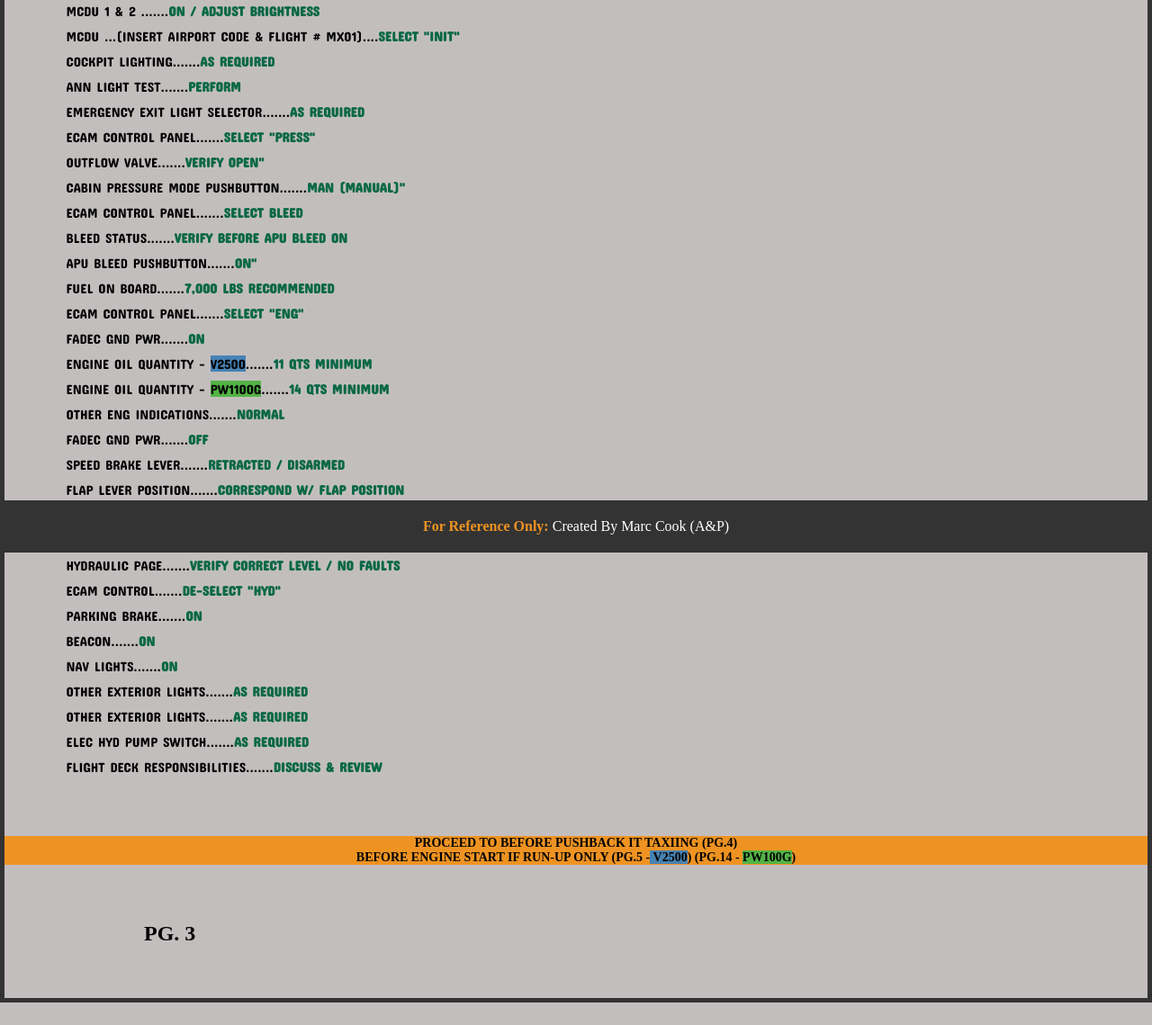
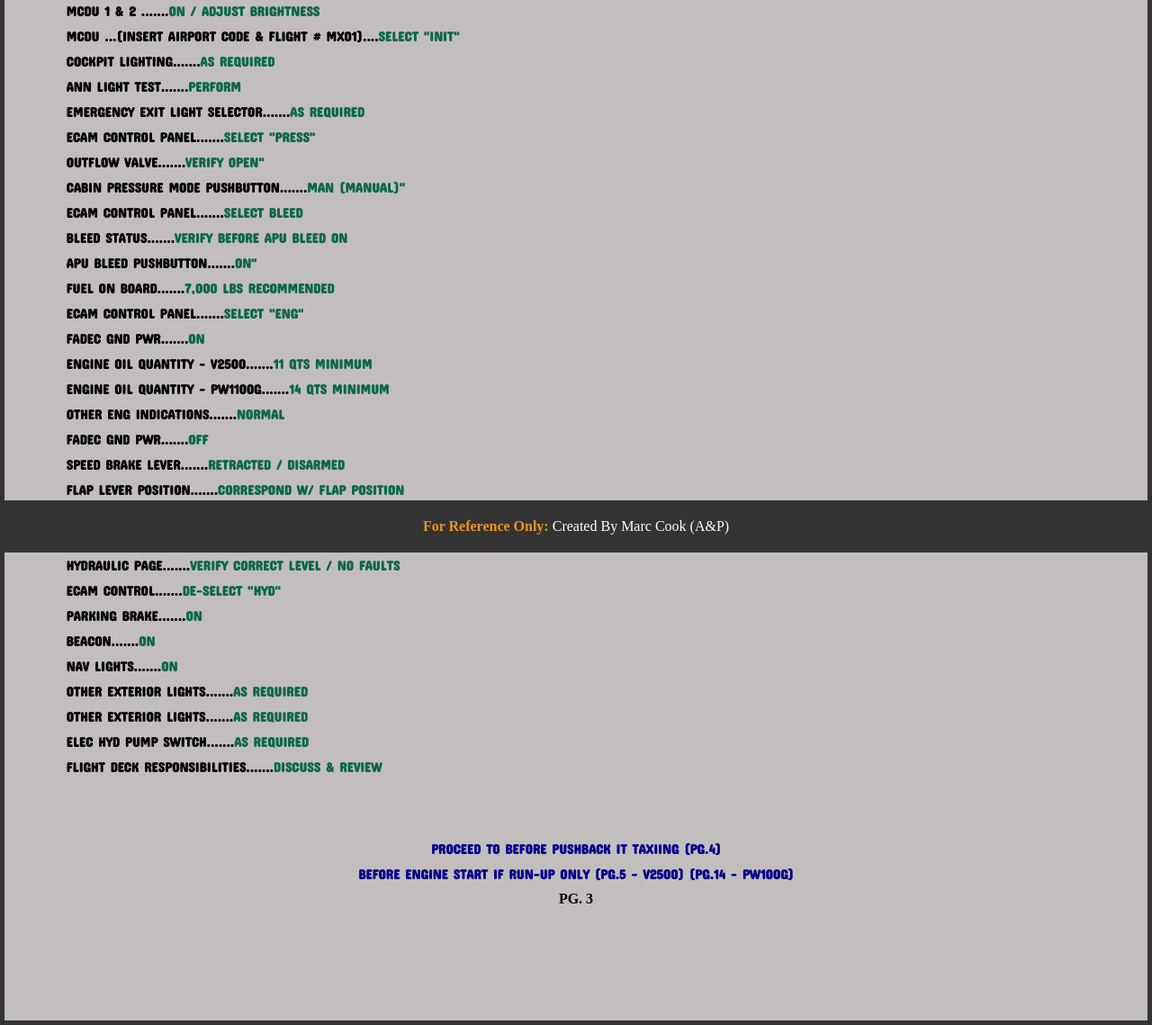
Before and after one commit to Marcc24k/RunTaxiChecklist, a plain HTML site: page cockpitPrep.html in a window 1280 px wide. Shown: the part 186-1325 px from the top of the page at 90% size. Before the commit the page ends 1300 px from the top, so only its background shows below. Drawn offline with nearby package versions, Linux system fonts and the light colour scheme.

Commit message:
Some major fix's. Looking clean so far!

```diff
--- a/cockpitPrep.html
+++ b/cockpitPrep.html
@@ -25,71 +25,72 @@
 
 </head>
 
-<!-- WRAPPER -->
+
 
 <body>
-  <div class="wrapper">
 
 
 
 
 
-    <!-- Main Container -->
+
+    <!-- PARENT CONTAINER -->
     <div id="container">
 
       <!--  Main Header  -->
-      <header>
-        <h1 class="header">Cockpit Preperation</h1>
-      </header>
+    <h1 class="header">Cockpit Preperation</h1>
+
 
 
 
 
       <!----Towing, Run up Taxi Container----->
-      <section class="column">
+      <!-- CHILD ONE CONTAINER -->
+      <div class="column">
 
 
 
 
-        <div class="listItems" id="apuBatPush">RMP 1 & 2.......<strong>CHECK ON</strong></div>
-        <div class="listItems" id="apuMasterSwitch">ACP 1 & 2.......<strong>VHF 1/2 & INT</strong></div>
-        <div class="listItems" id="apuBatPush">ADIRUS.......<strong>ALIGN IN NAV</strong></div>
-        <div class="listItems" id="apuExtig">MCDU 1 & 2 .......<strong>ON / ADJUST BRIGHTNESS</strong></div>
-        <div class="listItems" id="apuFireTest">MCDU ...(INSERT AIRPORT CODE & FLIGHT # MX01)....<strong>SELECT "INIT"</strong></div>
-        <div class="listItems" id="apuExtig">COCKPIT LIGHTING</span>.......<strong>AS REQUIRED</strong></div>
-        <div class="listItems" id="apuGenPush">ANN LIGHT TEST.......<strong>PERFORM</strong></div>
-        <div class="listItems" id="apuStartPush">EMERGENCY EXIT LIGHT SELECTOR.......<strong>AS REQUIRED</strong></div>
-        <div class="listItems" id="ventPanel">ECAM CONTROL PANEL.......<strong>SELECT "PRESS"</strong></div>
-        <div class="listItems" id="ventPanel">OUTFLOW VALVE.......<strong>VERIFY OPEN"</strong></div>
-        <div class="listItems" id="ventPanel">CABIN PRESSURE MODE PUSHBUTTON.......<strong>MAN (MANUAL)"</strong></div>
-        <div class="listItems" id="ventPanel">ECAM CONTROL PANEL.......<strong>SELECT BLEED</strong></div>
-        <div class="listItems" id="ventPanel">BLEED STATUS.......<strong>VERIFY BEFORE APU BLEED ON</strong></div>
-        <div class="listItems" id="ventPanel">APU BLEED PUSHBUTTON.......<strong>ON"</strong></div>
-        <div class="listItems" id="ventPanel">FUEL ON BOARD.......<strong>7,000 LBS RECOMMENDED</strong></div>
-        <div class="listItems" id="ventPanel">ECAM CONTROL PANEL.......<strong>SELECT "ENG"</strong></div>
-        <div class="listItems" id="ventPanel">FADEC GND PWR.......<strong>ON</strong></div>
-        <div class="listItems" id="ventPanel">ENGINE OIL QUANTITY - <span class="iaeEngine" >V2500</span>.......<strong>11 QTS MINIMUM</strong></div>
-        <div class="listItems" id="ventPanel">ENGINE OIL QUANTITY - <span class="pratWhitney" >PW1100G</span>.......<strong>14 QTS MINIMUM</strong></div>
-        <div class="listItems" id="apuExtig">OTHER ENG INDICATIONS.......<strong>NORMAL</strong></div>
-        <div class="listItems" id="apuExtig">FADEC GND PWR.......<strong>OFF</strong></div>
-        <div class="listItems" id="apuExtig">SPEED BRAKE LEVER.......<strong>RETRACTED / DISARMED</strong></div>
-        <div class="listItems" id="apuExtig">FLAP LEVER POSITION.......<strong>CORRESPOND W/ FLAP POSITION</strong></div>
-        <div class="listItems" id="apuExtig">RUDDER TRIM.......<strong>RESET / CHECK</strong></div>
-        <div class="listItems" id="apuExtig">ECAM CONTROL.......<strong>SELECT "HYD"</strong></div>
-        <div class="listItems" id="apuExtig">HYDRAULIC PAGE.......<strong>VERIFY CORRECT LEVEL / NO FAULTS</strong></div>
-        <div class="listItems" id="apuExtig">ECAM CONTROL.......<strong>DE-SELECT "HYD"</strong></div>
-        <div class="listItems" id="apuExtig">PARKING BRAKE.......<strong>ON</strong></div>
-        <div class="listItems" id="apuExtig">BEACON.......<strong>ON</strong></div>
-        <div class="listItems" id="apuExtig">NAV LIGHTS.......<strong>ON</strong></div>
-        <div class="listItems" id="apuExtig">OTHER EXTERIOR LIGHTS.......<strong>AS REQUIRED</strong></div>
-        <div class="listItems" id="apuExtig">OTHER EXTERIOR LIGHTS.......<strong>AS REQUIRED</strong></div>
-        <div class="listItems" id="apuExtig">ELEC HYD PUMP SWITCH.......<strong>AS REQUIRED</strong></div>
-        <div class="listItems" id="apuExtig">FLIGHT DECK RESPONSIBILITIES.......<strong>DISCUSS & REVIEW</strong></div>
+        <h5 class="listItems" id="apuBatPush">RMP 1 & 2.......<strong>CHECK ON</strong></h5>
+        <h5 class="listItems" id="apuMasterSwitch">ACP 1 & 2.......<strong>VHF 1/2 & INT</strong></h5>
+        <h5 class="listItems" id="apuBatPush">ADIRUS.......<strong>ALIGN IN NAV</strong></h5>
+        <h5 class="listItems" id="apuExtig">MCDU 1 & 2 .......<strong>ON / ADJUST BRIGHTNESS</strong></h5>
+        <h5 class="listItems" id="apuFireTest">MCDU ...(INSERT AIRPORT CODE & FLIGHT # MX01)....<strong>SELECT "INIT"</strong></h5>
+        <h5 class="listItems" id="apuExtig">COCKPIT LIGHTING.......<strong>AS REQUIRED</strong></h5>
+        <h5 class="listItems" id="apuGenPush">ANN LIGHT TEST.......<strong>PERFORM</strong></h5>
+        <h5 class="listItems" id="apuStartPush">EMERGENCY EXIT LIGHT SELECTOR.......<strong>AS REQUIRED</strong></h5>
+        <h5 class="listItems" id="ventPanel">ECAM CONTROL PANEL.......<strong>SELECT "PRESS"</strong></h5>
+        <h5 class="listItems" id="ventPanel">OUTFLOW VALVE.......<strong>VERIFY OPEN"</strong></h5>
+        <h5 class="listItems" id="ventPanel">CABIN PRESSURE MODE PUSHBUTTON.......<strong>MAN (MANUAL)"</strong></h5>
+        <h5 class="listItems" id="ventPanel">ECAM CONTROL PANEL.......<strong>SELECT BLEED</strong></h5>
+        <h5 class="listItems" id="ventPanel">BLEED STATUS.......<strong>VERIFY BEFORE APU BLEED ON</strong></h5>
+        <h5 class="listItems" id="ventPanel">APU BLEED PUSHBUTTON.......<strong>ON"</strong></h5>
+        <h5 class="listItems" id="ventPanel">FUEL ON BOARD.......<strong>7,000 LBS RECOMMENDED</strong></h5>
+        <h5 class="listItems" id="ventPanel">ECAM CONTROL PANEL.......<strong>SELECT "ENG"</strong></h5>
+        <h5 class="listItems" id="ventPanel">FADEC GND PWR.......<strong>ON</strong></h5>
+        <h5 class="listItems" id="ventPanel">ENGINE OIL QUANTITY - <span class="iaeEngine" >V2500</span>.......<strong>11 QTS MINIMUM</strong></h5>
+        <h5 class="listItems" id="ventPanel">ENGINE OIL QUANTITY - <span class="pratWhitney" >PW1100G</span>.......<strong>14 QTS MINIMUM</strong></h5>
+        <h5 class="listItems" id="apuExtig">OTHER ENG INDICATIONS.......<strong>NORMAL</strong></h5>
+        <h5 class="listItems" id="apuExtig">FADEC GND PWR.......<strong>OFF</strong></h5>
+        <h5 class="listItems" id="apuExtig">SPEED BRAKE LEVER.......<strong>RETRACTED / DISARMED</strong></h5>
+        <h5 class="listItems" id="apuExtig">FLAP LEVER POSITION.......<strong>CORRESPOND W/ FLAP POSITION</strong></h5>
+        <h5 class="listItems" id="apuExtig">RUDDER TRIM.......<strong>RESET / CHECK</strong></h5>
+        <h5 class="listItems" id="apuExtig">ECAM CONTROL.......<strong>SELECT "HYD"</strong></h5>
+        <h5 class="listItems" id="apuExtig">HYDRAULIC PAGE.......<strong>VERIFY CORRECT LEVEL / NO FAULTS</strong></h5>
+        <h5 class="listItems" id="apuExtig">ECAM CONTROL.......<strong>DE-SELECT "HYD"</strong></h5>
+        <h5 class="listItems" id="apuExtig">PARKING BRAKE.......<strong>ON</strong></h5>
+        <h5 class="listItems" id="apuExtig">BEACON.......<strong>ON</strong></h5>
+        <h5 class="listItems" id="apuExtig">NAV LIGHTS.......<strong>ON</strong></h5>
+        <h5 class="listItems" id="apuExtig">OTHER EXTERIOR LIGHTS.......<strong>AS REQUIRED</strong></h5>
+        <h5 class="listItems" id="apuExtig">OTHER EXTERIOR LIGHTS.......<strong>AS REQUIRED</strong></h5>
+        <h5 class="listItems" id="apuExtig">ELEC HYD PUMP SWITCH.......<strong>AS REQUIRED</strong></h5>
+        <h5 class="listItems" id="apuExtig">FLIGHT DECK RESPONSIBILITIES.......<strong>DISCUSS & REVIEW</strong></h5>
 
 
 
 
-      </section>
+      </div>
+
 
 
       <h3 class="proceedNext"> PROCEED TO BEFORE PUSHBACK IT TAXIING (PG.4)</h3>
@@ -115,9 +116,6 @@
     <script src="js/script.js"></script>
 
 
-
-  </div> <!----WRAPPER------>
-
 </body>
 
 </html>
--- a/css/cockpitPrep.css
+++ b/css/cockpitPrep.css
@@ -1,123 +1,112 @@
    /* Reset default styles */
    * {
+      background-color: rgb(195, 190, 190);
       box-sizing: border-box;
       margin: 0px;
       padding: 0px;
-       background-color: rgb(195, 190, 190);
+   }
+/* GLOBAL VARIABLES */
+:root {
+    /* DEFAULT */
+    --black: #000000;
+    /* HEADINGS */
+    --headings: #E9B824;
+    /* PROCEED NEXT */
+    --proceedNext: #00008b;
+    /* STRONG TAGS */
+    --strong: #0A6847;
+    /* WARNING NOTES / CIRCUIT BREAKERS*/
+    --warningsBreakers: #D83F31;
+    /* PARAGRAPH STRONG */
+    --pargraphStrong: #EE9322;
 
 }
-
-/* NEED TO FIX THESE HOVER LINKS COLORS! */
-
+/* YELLOW UPON HOVER */
+ .listItems:hover, a:hover, .proceedNext:hover {
+   color: yellow;
+}
 /* All Link Attributes */
-   a {
-    color: black;
-    text-decoration:none;
+a{
     background-color: transparent;
+    color: var(--black);
+    text-decoration: none;
 }
 
+.header{
+    background-color: #E9B824;
+    border: 2px solid white;
+    border-bottom-color: black;
+    font-size: 1.5em;
+    height: auto;
+    position: relative;
+    text-align: center;
+    width: 100%;
+}
+h5{
+      font-family: "Concert One", sans-serif;
+      font-style: normal;
+      margin:5px;
+      font-size: 15px;
+   }
 
 
 /* Main container */
 #container {
-       height: 1300px;
       border: 5px solid #333333;
+      height: 1325px;
+      position: absolute;
+      width:100%;
     }
-
-
-
-   strong {
-       background-color: #3330;
-       color: #0A6847;
-   }
-
-
-   p strong {
-       color: #EE9322;
-   }
-
-
-   /* Header Attributes */
-   .header {
-       position: relative;
-       border: 2px solid white;
-       font-size: 1.5em;
-       text-align: center;
-       background-color: #E9B824;
-       border-bottom-color: black;
-   }
-
-
-   /* Heading Attributes */
-   h3 {
-       position: relative;
-       width: 100%;
-       /* left: 0px; */
-       text-align: center;
-       font-size: 14px;
-       background-color: #EE9322;
-
-   }
-
-
     /* Main Column Attributes */
 .column {
           display: flex;
+          flex: 1;
+          flex-basis: 100%;
           flex-direction: column;
-       flex-basis: 100%;
-       flex: 1;
           margin: 5%;
+
           /* border: 2px solid red; */
        }
+strong{
+    background-color:#3330;
+    color:  var(--strong);
+ }
+p strong{
+      color: var(--pargraphStrong)
+   }
+/* Heading Attributes */
+/* LIST ITEM HEADINGS */
+ /* PROCEED NEXT */
+ .proceedNext {
+    font-family: "Concert One", sans-serif;
+    font-size: 15px;
 
+    color: var(--proceedNext);
+    padding: 5px;
+    position: relative;
+    text-align: center;
+    width: 100%;
 
-
-
-   /* List Item Attributes  */
-   .listItems {
-       font-family: "Concert One", sans-serif;
-       font-weight: 400;
-       font-style: normal;
-       font-size: 15px;
-       margin: 5px;
+    /* left: 0px; */
  }
-
-.listItems:hover{
-    color: yellow;
+  /* Page  */
+  #page {
+    font-size: 1em;
+   width: 100%;
+   text-align: center;
+    position: relative;
+    top:5px;
+    height: auto;
+    /* border: 2px solid green; */
+    text-align: center;
 }
-
-
-
-/* V2500 / PW100G ATTRIBUTES */
-
-.iaeEngine{
-    background-color:#4682b4;
-
-}
-
-.pratWhitney{
-    background-color: #53b446;
-}
-
-
-
-   #page {
-    position: absolute;
-    top: 1210px;
-    left: 160px;
-    font-size: 1.5em;
-}
-
-
-
-
 /* Footer styles */
-   footer p {
+footer p{
+      background-color: #333;
+      bottom: 0px;
+      color: #fff;
+      padding: 20px;
       position: fixed;
-       background-color: #333;
-       color: #fff;
       text-align: center;
-       padding: 20px;
-       bottom: 0px;
       width: 100%;
    }
--- a/css/control.css
+++ b/css/control.css
@@ -5,17 +5,35 @@
             margin: 0px;
             padding: 0px;
   }
+  /* GLOBAL VARIABLES */
+  :root {
+          --black: #000000;
+          --headings: #E9B824;
+          --proceedNext: #00008b;
+          --strong: #0A6847;
+          --warningsBreakers: #D83F31;
+
+        /* WARNING NOTES / CIRCUIT BREAKERS*/
+          /* PROCEED NEXT */
+          /* DEFAULT */
+          /* HEADINGS */
+          /* PROCEED NEXT */
+          /* STRONG TAGS */
+}
 /* All Link Attributes */
 a {
             background-color: transparent;
-      color: black;
+            color:var(--proceedNext);
             text-decoration: none;
   }
-/* Main container */
+/*  *PARENT* Main container */
 #container {
             border: 5px solid #333333;
             height: 1060px;
             position: absolute;
+            width: 100%;
+
+            /* height: auto; */
   }
 strong {
             background-color: #3330;
@@ -33,17 +51,41 @@ p strong {
             position: relative;
             text-align: center;
   }
-/* List Item Notes */
+/* *CHILD-ONE* List Item Notes */
 .listItemsNotes {
           color: #D83F31;
           font-family: "Concert One", sans-serif;
           font-size: 14px;
           font-style: normal;
           font-weight: 400;
+          height: auto;
           list-style-type: square;
           padding: 0;
+          position: relative;
+          width: 100%;
 
           /* border: 2px solid rgb(187, 9, 9); */
+}
+ /* YELLOW UPON HOVER */
+/* YELLOW UPON HOVER */
+.listItems:hover, a:hover, .proceedNext {
+          color: yellow;
+}
+  /* *CHILD-TWO*  */
+#preTaxi {
+            color: black;
+            height: auto;
+            position: relative;
+            top: 8px;
+            width: 100%;
+            z-index: 4;
+
+            /* border: 2px solid green; */
+            /* padding: 20px; */
+  }
+#preTaxi li {
+            font-family: "Concert One", sans-serif;
+            list-style: none;
   }
 ul {
             padding-left: 5%;
@@ -55,37 +97,17 @@ li {
             position: relative;
             width: 90%;
   }
-#preTaxi {
-      color: black;
-      height: 42%;
-      position: relative;
-      width: 100%;
-      top: 8px;
-      z-index: 4;
-
-      /* border: 2px solid green; */
-      /* padding: 20px; */
-  }
-#preTaxi li {
-      font-family: "Concert One", sans-serif;
-      list-style: none;
-
-      /* font-weight: 400; */
-      /* font-style: normal; */
-      /* font-size: 15px; */
-      /* margin: 5px; */
-      /* left: 0px; */
-  }
 /* External Power page PG:2 */
-.apuPowerStartPage {
-      color: #3824e9;
+#apuPowerStartPage {
+            color: var(--proceedNext);
             font-family: "Concert One", sans-serif;
             font-size: 15px;
             font-style: normal;
             font-weight: 400;
+            height: auto;
             position: relative;
             text-align: center;
-      top: 18px;
+            top: 20px;
             width: 100%;
 
             /* border: 2px solid red; */
@@ -94,9 +116,10 @@ li {
 /* Page  */
 #page {
             font-size: 1em;
+            height: auto;
             position: relative;
             text-align: center;
-      top: 33px;
+            top: 30px;
             width: 100%;
 
             /* border: 2px solid red; */
--- a/css/externalPower.css
+++ b/css/externalPower.css
@@ -1,149 +1,128 @@
    /* Reset default styles */
    * {
+        background-color: rgb(195, 190, 190);
         box-sizing: border-box;
         margin: 0px;
         padding: 0px;
-    background-color: rgb(195, 190, 190);
+     }
+   /* GLOBAL VARIABLES */
+   :root {
+        --black: #000000;
+        --headings: #E9B824;
+        --proceedNext: #00008b;
+        --strong: #0A6847;
+        --warningsBreakers: #D83F31;
 
+      /* WARNING NOTES / CIRCUIT BREAKERS*/
+        /* PROCEED NEXT */
+        /* DEFAULT */
+        /* HEADINGS */
+        /* PROCEED NEXT */
+        /* STRONG TAGS */
      }
-
+   /* YELLOW UPON HOVER */
+ .listItems:hover, a:hover, .proceedNext {
+  color: yellow;
+}
    /* All Link Attributes */
-a{
-    color: black;
+   a {
+        background-color: transparent;
+        color: var(--proceedNext);
         text-decoration: none;
-    background-color: transparent;
      }
-
    /* Main container */
    #container {
+        border: 5px solid #333333;
         height: 860px;
-    border: 5px solid #333333;
      }
+   strong {
+        background-color: #3330;
+        color: var(--strong);
 
-
-
-strong{
-  background-color:#3330;
-   color: #0A6847;
+        /* Green*/
      }
-
-
-p strong{
+   p strong {
         color: #EE9322;
      }
-
-
-/* Header Attributes */
-.header {
-    position: relative;
-    border: 2px solid white;
-    font-size: 1.5em;
-    text-align: center;
-    background-color: #E9B824;
-    border-bottom-color: black;
-}
-
-
    /* Heading Attributes */
    h3 {
+        font-size: 19px;
         position: relative;
+        text-align: center;
         width: 100%;
-    /* left: 0px; */
-    text-align: center;
-    font-size: 19px;
-
      }
-
+   /* HEADINGS  */
    .towingEngRun,
    .aputStartBatPwer,
-.aputStartExtPwer{
-
-    background-color: #E9B824;
+   .aputStartExtPwer {
+        background-color: var(--headings);
      }
-
-
    /* CIRCUIT BREAKERS */
-
-.CB{
-    color: #D83F31;
-
+   .CB {
+        color: var(--warningsBreakers);
      }
-
-.proceedNext{
-    position: relative;
-    width: 100%;
-    /* left: 0px; */
-    text-align: center;
+   .proceedNext {
+        color: var(--proceedNext);
         font-size: 13px;
         padding: 10px;
-    color: hsl(215, 82%, 22%);
+        position: relative;
+        text-align: center;
+        top: 7px;
+        width: 100%;
+
+        /* left: 0px; */
      }
-
-.warningNotes{
-    position: relative;
-    width: 100%;
-    /* left: 0px; */
-    text-align: center;
+   .warningNotes {
+        color: var(--warningsBreakers);
         font-size: 11px;
         padding: 5px;
-    color: #D83F31;
+        position: relative;
+        text-align: center;
+        width: 100%;
 
+        /* left: 0px; */
      }
-
    /* Main Column Attributes */
    .column {
         display: flex;
+        flex: 1;
+        flex-basis: 100%;
         flex-direction: column;
-    flex-basis: 100%;
-    flex: 1;
         margin: 5%;
+
         /* border: 2px solid red; */
      }
+   /* LIST ITEM HEADINGS */
+   h5 {
+        font-family: "Concert One", sans-serif;
+        font-style: normal;
+        margin: 5px;
 
-
-
-
-/* List Item Attributes  */
-.listItems {
-    font-family: "Concert One", sans-serif;
-    font-weight: 400;
-    font-style: normal;
-    font-size: 15px;
-    margin:5px;
-
+        /* font-weight: 400; */
+        /* font-size: 15px; */
      }
-
-
    /* Emergency Checklist */
-.emergencyCheck{
- background-color:#D83F31;
+   .emergencyCheck {
+        background-color: var(--warningsBreakers);
      }
-
    /* Supplemental NFO */
-.suppleNfo{
- background-color: #219C90 ;
+   .suppleNfo {
+        background-color: #219C90;
      }
-
-
    /* Page  */
-
    #page {
+        font-size: 1em;
+        left: 160px;
         position: absolute;
-        top: 772px;
-        left: 160px;
-        font-size: 1.5em;
+        top: 770px;
      }
-
-
-
-
    /* Footer styles */
-footer p{
+   footer p {
+        background-color: #333;
+        bottom: 0px;
+        color: #fff;
+        padding: 20px;
         position: fixed;
-    background-color: #333;
-    color: #fff;
         text-align: center;
-    padding: 20px;
-    bottom: 0px;
         width: 100%;
      }
--- a/css/style.css
+++ b/css/style.css
@@ -1,114 +1,89 @@
    /* Reset default styles */
    * {
+         background-color: rgb(195, 190, 190);
          box-sizing: border-box;
          margin: 0px;
          padding: 0px;
-       background-color: rgb(195, 190, 190);
-
       }
-
    /* NEED TO FIX THESE HOVER LINKS COLORS! */
-
    /* All Link Attributes */
    a {
+         background-color: transparent;
          color: black;
-    text-decoration:none;
-    background-color: transparent;
+         text-decoration: none;
       }
-
-
-
    /* Main container */
    #container {
+         border: 5px solid #333333;
          height: 1044px;
-       border: 5px solid #333333;
+         position: absolute;
+         width: 100%;
       }
-
-
-
    strong {
          background-color: #3330;
          color: #0A6847;
       }
-
-
    p strong {
          color: #EE9322;
       }
-
-
    /* Header Attributes */
    .header {
+         background-color: #E9B824;
+         border: 2px solid white;
+         border-bottom-color: black;
+         font-size: 1.5em;
+         height: auto;
          position: relative;
-       border: 2px solid white;
-       font-size: 1.5em;
          text-align: center;
-       background-color: #E9B824;
-       border-bottom-color: black;
+         width: 100%;
       }
-
-
    /* Heading Attributes */
    h3 {
+         background-color: #EE9322;
+         font-size: 19px;
          position: relative;
+         text-align: center;
          width: 100%;
+
          /* left: 0px; */
-       text-align: center;
-       font-size: 19px;
-       background-color: #EE9322;
-
       }
-
-
    /* Main Column Attributes */
    .column {
          display: flex;
+         flex: 1;
+         flex-basis: 100%;
          flex-direction: column;
-       flex-basis: 100%;
-       flex: 1;
          margin: 5%;
+
          /* border: 2px solid red; */
       }
-
-
-
-
-   /* List Item Attributes  */
-   .listItems {
-       font-family: "Concert One", sans-serif;
-       font-weight: 400;
-       font-style: normal;
-       font-size: 15px;
-       margin: 5px;
-}
-
-.listItems:hover{
-    color: yellow;
-}
-
-
    /* Emergency Checklist */
    .emergencyCheck {
          background-color: #D83F31;
       }
-
+   /* List Item Attributes  */
+   .listItems {
+         font-family: "Concert One", sans-serif;
+         font-size: 15px;
+         font-style: normal;
+         font-weight: 400;
+         margin: 5px;
+      }
+   /* YELLOW UPON HOVER */
+   .listItems:hover, a:hover {
+         color: yellow;
+      }
    /* Supplemental NFO */
    .suppleNfo {
          background-color: #219C90;
       }
-
-
-
-
-
-
    /* Footer styles */
    footer p {
+         background-color: #333;
+         bottom: 0px;
+         color: #fff;
+         padding: 20px;
          position: fixed;
-       background-color: #333;
-       color: #fff;
          text-align: center;
-       padding: 20px;
-       bottom: 0px;
          width: 100%;
       }
```
Also changed, not shown: control.html (+9 -5 lines), externalPower.html (+27 -36 lines), index.html (+11 -11 lines), 1 other file. Lines whose indentation alone changed are shown as unchanged.
